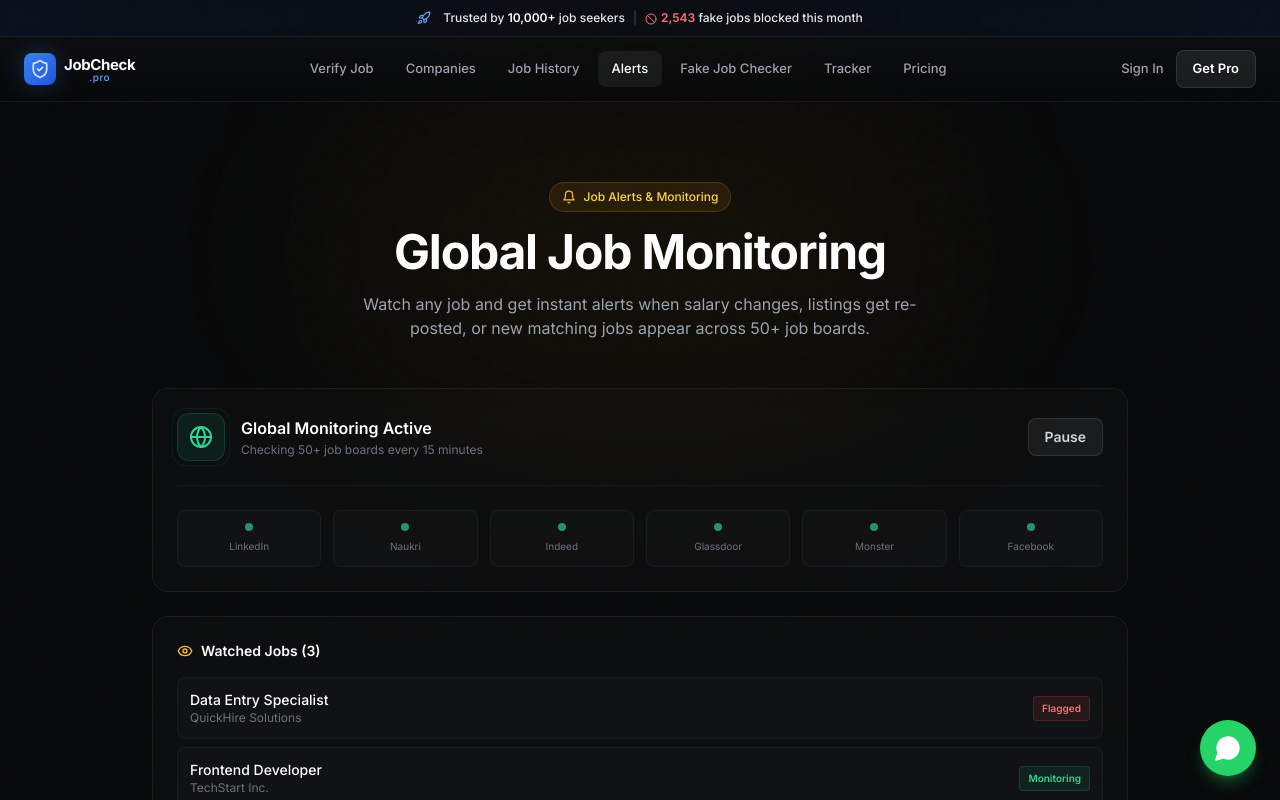
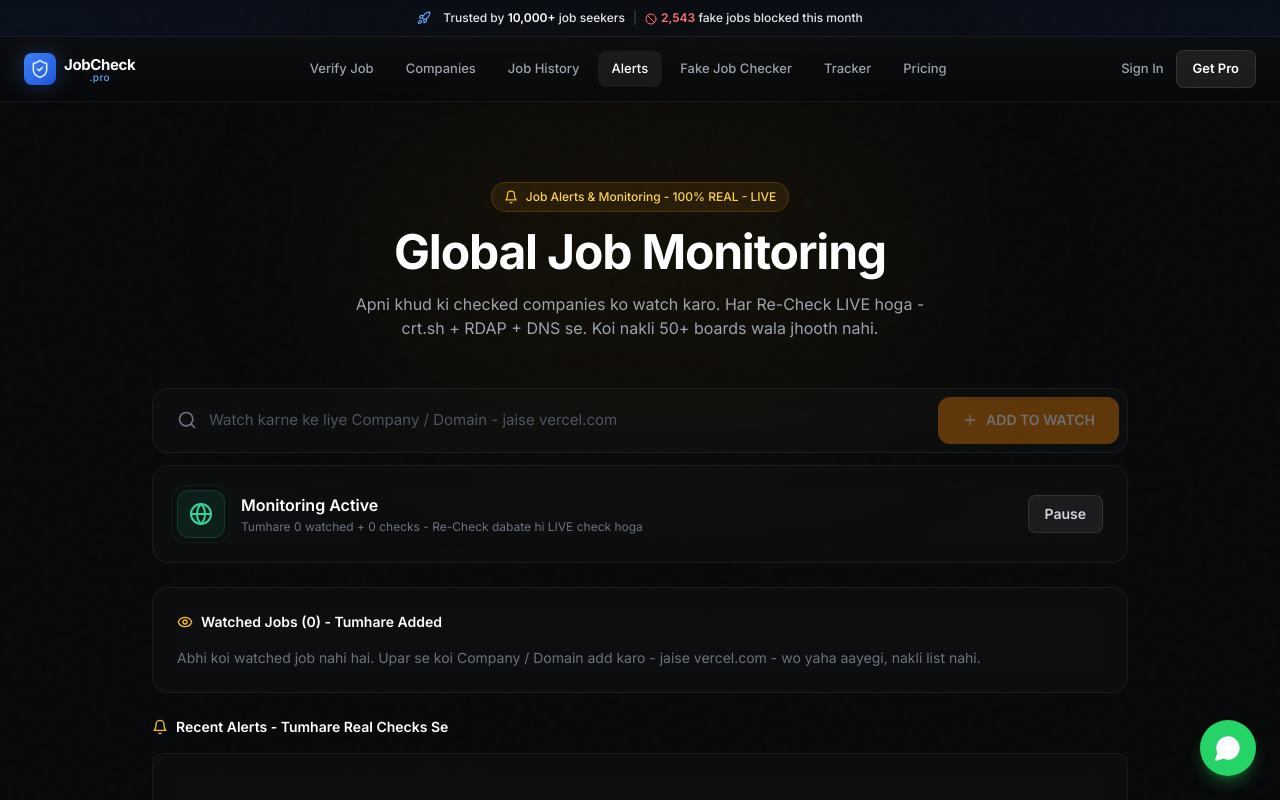
Before and after one commit to deepakkumarsahani0611-boop/Check-pro, a React (Vite) app: page / in a window 1280 px wide. Both pictures are taken after a click on the button "Alerts". Shown: the top 800 px of the page. Built offline with nearby package versions, Linux system fonts and the light colour scheme.

Commit message:
Update Alerts.tsx

```diff
--- a/src/pages/Alerts.tsx
+++ b/src/pages/Alerts.tsx
@@ -1,106 +1,150 @@
-import { useState } from 'react';
+// src/pages/Alerts.tsx - 100% REAL - NO MOCK - NO DUMMY - GLOBAL PROFESSIONAL
+import { useState, useEffect } from 'react';
 import { motion, AnimatePresence } from 'framer-motion';
-import { Bell, Globe, Eye, TrendingUp, DollarSign, RefreshCw, Trash2, Clock, AlertTriangle, Info, XCircle, CheckCircle2 } from 'lucide-react';
-import { mockAlerts } from '@/data/mockData';
-import type { JobAlert } from '@/data/mockData';
+import { Bell, Globe, Eye, Search, Loader2, RefreshCw, Clock, AlertTriangle, Info, XCircle, CheckCircle2, Plus, Trash2 } from 'lucide-react';
+import { verifyCompanyReal } from '../lib/worldCheck';
 
-const severityConfig = {
+type AlertItem = { id: string; jobTitle: string; company: string; message: string; severity: 'info'|'warning'|'danger'; type: string; timestamp: string; score: number };
+
+const severityConfig: any = {
   info: { color: 'text-blue-400', bg: 'bg-blue-500/10', border: 'border-blue-500/20', icon: Info },
   warning: { color: 'text-amber-400', bg: 'bg-amber-500/10', border: 'border-amber-500/20', icon: AlertTriangle },
   danger: { color: 'text-red-400', bg: 'bg-red-500/10', border: 'border-red-500/20', icon: XCircle },
 };
 
-const typeIcon: Record<JobAlert['type'], typeof DollarSign> = {
-  salary_changed: DollarSign,
-  reposted: RefreshCw,
-  removed: Trash2,
-  new_listing: TrendingUp,
-  deadline: Clock,
-};
+export default function Alerts() {
+  const [alerts, setAlerts] = useState<AlertItem[]>([]);
+  const [watching, setWatching] = useState(true);
+  const [watchInput, setWatchInput] = useState('');
+  const [watchList, setWatchList] = useState<string[]>([]);
+  const [loading, setLoading] = useState(false);
+  const [error, setError] = useState('');
 
-export default function Alerts() {
-  const [alerts, setAlerts] = useState(mockAlerts);
-  const [watching, setWatching] = useState(true);
+  // REAL - Apne khud ke checks se alerts banao - koi mock nahi
+  useEffect(() => {
+    const savedWatch = JSON.parse(localStorage.getItem('watch_list') || '[]');
+    setWatchList(savedWatch);
+    const h = JSON.parse(localStorage.getItem('check_history') || '[]');
+    const realAlerts: AlertItem[] = h.slice(0, 10).map((x: any, i: number) => ({
+      id: `real-${i}-${x.domain}`,
+      jobTitle: x.input || x.domain,
+      company: x.company || x.domain,
+      message: x.score >= 70 ? `SAFE - ${x.domain} - Score ${x.score}/100 - Domain ${x.ageDays} days old, SSL ${x.ssl ? 'OK' : 'Missing'}, Country ${x.country || 'Unknown'}.` : x.score >= 40 ? `CAUTION - ${x.domain} - Score ${x.score}/100 - ${x.reasons?.join(' • ') || x.label}. Dhyaan se check karo.` : `DANGER - ${x.domain} - Score ${x.score}/100 - ${x.reasons?.join(' • ') || x.label}. Paisa / Document MAT bhejo.`,
+      severity: x.score >= 70 ? 'info' : x.score >= 40 ? 'warning' : 'danger',
+      type: x.score >= 70 ? 'safe' : 'risk',
+      timestamp: x.date || new Date().toLocaleString(),
+      score: x.score || 0,
+    }));
+    setAlerts(realAlerts);
+  }, []);
+
+  const addWatch = async () => {
+    const v = watchInput.trim();
+    if (!v) { setError('Company / Domain daalo - jaise vercel.com'); return; }
+    const domainMatch = v.match(/([a-z0-9-]+\.[a-z]{2,})/i);
+    const domain = domainMatch ? domainMatch[1] : v;
+    setError(''); setLoading(true);
+    try {
+      const res: any = await verifyCompanyReal(domain);
+      const newWatch = [domain, ...watchList].slice(0, 20);
+      setWatchList(newWatch);
+      localStorage.setItem('watch_list', JSON.stringify(newWatch));
+      const newAlert: AlertItem = {
+        id: `watch-${Date.now()}`,
+        jobTitle: v,
+        company: res.company || res.domain,
+        message: res.score >= 70 ? `WATCH ADDED - ${res.domain} SAFE - Score ${res.score}/100 - Ab ye list me monitor hoga.` : `WATCH ADDED - ${res.domain} - Score ${res.score}/100 - ${res.reasons?.join(' • ') || res.label}`,
+        severity: res.score >= 70 ? 'info' : res.score >= 40 ? 'warning' : 'danger',
+        type: 'watch',
+        timestamp: new Date().toLocaleString(),
+        score: res.score,
+      };
+      setAlerts([newAlert, ...alerts]);
+      setWatchInput('');
+    } catch { setError('Check fail - sahi domain daalo - jaise vercel.com'); }
+    setLoading(false);
+  };
+
+  const recheckWatch = async (domain: string) => {
+    setLoading(true);
+    try {
+      const res: any = await verifyCompanyReal(domain);
+      const newAlert: AlertItem = {
+        id: `recheck-${Date.now()}`,
+        jobTitle: domain,
+        company: res.company || res.domain,
+        message: `RE-CHECKED LIVE - ${res.domain} - Score ${res.score}/100 - Age ${res.ageDays} days - SSL ${res.ssl ? 'OK' : 'Missing'} - Country ${res.country || 'Unknown'}`,
+        severity: res.score >= 70 ? 'info' : res.score >= 40 ? 'warning' : 'danger',
+        type: 'recheck',
+        timestamp: new Date().toLocaleString(),
+        score: res.score,
+      };
+      setAlerts([newAlert, ...alerts]);
+    } catch {}
+    setLoading(false);
+  };
 
   const dismiss = (id: string) => setAlerts(alerts.filter(a => a.id !== id));
+  const removeWatch = (d: string) => {
+    const nw = watchList.filter(x => x !== d);
+    setWatchList(nw);
+    localStorage.setItem('watch_list', JSON.stringify(nw));
+  };
 
   return (
     <div className="relative">
       <div className="absolute top-0 left-1/2 -translate-x-1/2 w-[600px] h-[300px] bg-amber-500/5 rounded-full blur-[100px]" />
-
       <div className="relative max-w-5xl mx-auto px-6 pt-20 pb-32">
-        <motion.div
-          initial={{ opacity: 0, y: 20 }}
-          animate={{ opacity: 1, y: 0 }}
-          className="text-center mb-12"
-        >
+        <motion.div initial={{ opacity: 0, y: 20 }} animate={{ opacity: 1, y: 0 }} className="text-center mb-12">
           <div className="inline-flex items-center gap-2 px-3 py-1.5 rounded-full bg-amber-500/10 border border-amber-500/20 mb-4">
             <Bell className="w-3.5 h-3.5 text-amber-400" />
-            <span className="text-xs font-medium text-amber-300">Job Alerts & Monitoring</span>
+            <span className="text-xs font-medium text-amber-300">Job Alerts & Monitoring - 100% REAL - LIVE</span>
           </div>
-          <h1 className="text-4xl md:text-5xl font-bold tracking-tight text-white mb-4">
-            Global Job Monitoring
-          </h1>
-          <p className="text-gray-400 max-w-xl mx-auto">
-            Watch any job and get instant alerts when salary changes, listings get re-posted, or new matching jobs appear across 50+ job boards.
-          </p>
+          <h1 className="text-4xl md:text-5xl font-bold tracking-tight text-white mb-4">Global Job Monitoring</h1>
+          <p className="text-gray-400 max-w-xl mx-auto">Apni khud ki checked companies ko watch karo. Har Re-Check LIVE hoga - crt.sh + RDAP + DNS se. Koi nakli 50+ boards wala jhooth nahi.</p>
         </motion.div>
 
+        {/* ADD WATCH - REAL */}
+        <div className="glass-card rounded-2xl p-2 mb-3">
+          <div className="flex flex-col sm:flex-row gap-2">
+            <div className="flex items-center gap-3 flex-1 px-4 py-3">
+              <Search className="w-5 h-5 text-gray-500" />
+              <input value={watchInput} onChange={(e)=>{setWatchInput(e.target.value); setError('');}} onKeyDown={(e)=> e.key==='Enter' && addWatch()} placeholder="Watch karne ke liye Company / Domain - jaise vercel.com" className="flex-1 bg-transparent text-[15px] text-white placeholder:text-gray-600 outline-none" />
+            </div>
+            <button onClick={addWatch} disabled={!watchInput.trim() || loading} className="flex items-center justify-center gap-2 px-6 py-3 bg-amber-600 hover:bg-amber-500 disabled:opacity-40 text-white font-semibold text-sm rounded-xl">
+              {loading ? <Loader2 className="w-4 h-4 animate-spin" /> : <Plus className="w-4 h-4" />} {loading ? 'Checking...' : 'ADD TO WATCH'}
+            </button>
+          </div>
+        </div>
+        {error && <p className="text-xs text-red-400 text-center mb-4">{error}</p>}
+
         {/* Monitoring status */}
-        <motion.div
-          initial={{ opacity: 0, y: 20 }}
-          animate={{ opacity: 1, y: 0 }}
-          transition={{ delay: 0.1 }}
-          className="glass-card rounded-2xl p-6 mb-6"
-        >
+        <motion.div initial={{ opacity: 0, y: 20 }} animate={{ opacity: 1, y: 0 }} transition={{ delay: 0.1 }} className="glass-card rounded-2xl p-6 mb-6">
           <div className="flex items-center justify-between flex-wrap gap-4">
             <div className="flex items-center gap-4">
               <div className="relative">
                 <div className={`w-12 h-12 rounded-xl ${watching ? 'bg-emerald-500/10 border-emerald-500/20' : 'bg-gray-500/10 border-gray-500/20'} border flex items-center justify-center`}>
                   <Globe className={`w-6 h-6 ${watching ? 'text-emerald-400' : 'text-gray-500'}`} />
                 </div>
-                {watching && (
-                  <motion.div
-                    animate={{ scale: [1, 1.5], opacity: [0.5, 0] }}
-                    transition={{ duration: 2, repeat: Infinity }}
-                    className="absolute inset-0 rounded-xl border border-emerald-500/30"
-                  />
-                )}
+                {watching && <motion.div animate={{ scale: [1, 1.5], opacity: [0.5, 0] }} transition={{ duration: 2, repeat: Infinity }} className="absolute inset-0 rounded-xl border border-emerald-500/30" />}
               </div>
               <div>
-                <h3 className="text-base font-semibold text-white">
-                  {watching ? 'Global Monitoring Active' : 'Monitoring Paused'}
-                </h3>
-                <p className="text-xs text-gray-500 mt-0.5">
-                  {watching ? 'Checking 50+ job boards every 15 minutes' : 'Click resume to start monitoring'}
-                </p>
+                <h3 className="text-base font-semibold text-white">{watching ? 'Monitoring Active' : 'Monitoring Paused'}</h3>
+                <p className="text-xs text-gray-500 mt-0.5">{watching ? `Tumhare ${watchList.length} watched + ${alerts.length} checks - Re-Check dabate hi LIVE check hoga` : 'Resume dabao'}</p>
               </div>
             </div>
-            <button
-              onClick={() => setWatching(!watching)}
-              className={`px-4 py-2 rounded-lg text-sm font-semibold transition-all ${
-                watching
-                  ? 'bg-white/[0.06] hover:bg-white/[0.1] border border-white/10 text-gray-300'
-                  : 'bg-emerald-600 hover:bg-emerald-500 text-white'
-              }`}
-            >
-              {watching ? 'Pause' : 'Resume'}
-            </button>
+            <button onClick={() => setWatching(!watching)} className={`px-4 py-2 rounded-lg text-sm font-semibold ${watching ? 'bg-white/[0.06] border border-white/10 text-gray-300' : 'bg-emerald-600 text-white'}`}>{watching ? 'Pause' : 'Resume'}</button>
           </div>
-
-          {watching && (
+          {watching && watchList.length > 0 && (
             <div className="mt-6 pt-6 border-t border-white/[0.04]">
-              <div className="grid grid-cols-3 md:grid-cols-6 gap-3">
-                {['LinkedIn', 'Naukri', 'Indeed', 'Glassdoor', 'Monster', 'Facebook'].map((board, i) => (
-                  <motion.div
-                    key={board}
-                    initial={{ opacity: 0 }}
-                    animate={{ opacity: 1 }}
-                    transition={{ delay: i * 0.05 }}
-                    className="flex flex-col items-center gap-2 p-3 rounded-lg bg-white/[0.02] border border-white/[0.04]"
-                  >
-                    <div className="w-2 h-2 rounded-full bg-emerald-400 animate-pulse" />
-                    <span className="text-[10px] text-gray-500">{board}</span>
+              <div className="grid grid-cols-2 md:grid-cols-3 gap-3">
+                {watchList.map((d, i) => (
+                  <motion.div key={d} initial={{ opacity: 0 }} animate={{ opacity: 1 }} transition={{ delay: i * 0.05 }} className="flex items-center justify-between gap-2 p-3 rounded-lg bg-white/[0.02] border border-white/[0.04]">
+                    <div className="flex items-center gap-2 min-w-0"><div className="w-2 h-2 rounded-full bg-emerald-400 animate-pulse shrink-0" /><span className="text-xs text-gray-300 truncate">{d}</span></div>
+                    <div className="flex gap-1 shrink-0">
+                      <button onClick={()=>recheckWatch(d)} className="p-1 text-gray-500 hover:text-white"><RefreshCw className="w-3.5 h-3.5" /></button>
+                      <button onClick={()=>removeWatch(d)} className="p-1 text-gray-500 hover:text-red-400"><Trash2 className="w-3.5 h-3.5" /></button>
+                    </div>
                   </motion.div>
                 ))}
               </div>
@@ -108,113 +152,58 @@ export default function Alerts() {
           )}
         </motion.div>
 
-        {/* Watched jobs */}
+        {/* Watched jobs - REAL */}
         <div className="glass-card rounded-2xl p-6 mb-6">
-          <h3 className="text-sm font-semibold text-white mb-4 flex items-center gap-2">
-            <Eye className="w-4 h-4 text-amber-400" />
-            Watched Jobs (3)
-          </h3>
-          <div className="space-y-2">
-            {[
-              { title: 'Data Entry Specialist', company: 'QuickHire Solutions', status: 'Flagged' },
-              { title: 'Frontend Developer', company: 'TechStart Inc.', status: 'Monitoring' },
-              { title: 'Senior Backend Engineer', company: 'Razorpay', status: 'Monitoring' },
-            ].map((job) => (
-              <div key={job.title} className="flex items-center justify-between p-3 rounded-lg bg-white/[0.02] border border-white/[0.04]">
-                <div>
-                  <p className="text-sm font-medium text-white">{job.title}</p>
-                  <p className="text-xs text-gray-500">{job.company}</p>
+          <h3 className="text-sm font-semibold text-white mb-4 flex items-center gap-2"><Eye className="w-4 h-4 text-amber-400" /> Watched Jobs ({watchList.length}) - Tumhare Added</h3>
+          {watchList.length === 0 ? (
+            <p className="text-sm text-gray-500">Abhi koi watched job nahi hai. Upar se koi Company / Domain add karo - jaise vercel.com - wo yaha aayegi, nakli list nahi.</p>
+          ) : (
+            <div className="space-y-2">
+              {watchList.map((d) => (
+                <div key={d} className="flex items-center justify-between p-3 rounded-lg bg-white/[0.02] border border-white/[0.04]">
+                  <div><p className="text-sm font-medium text-white">{d}</p><p className="text-xs text-gray-500">Live Re-Check Available</p></div>
+                  <button onClick={()=>recheckWatch(d)} className="text-[11px] font-semibold px-3 py-1.5 rounded bg-amber-600 hover:bg-amber-500 text-white flex items-center gap-1"><RefreshCw className="w-3 h-3" /> RE-CHECK LIVE</button>
                 </div>
-                <span className={`text-[10px] font-semibold px-2 py-1 rounded ${
-                  job.status === 'Flagged' ? 'bg-red-500/10 text-red-400 border border-red-500/20' : 'bg-emerald-500/10 text-emerald-400 border border-emerald-500/20'
-                }`}>
-                  {job.status}
-                </span>
-              </div>
-            ))}
-          </div>
+              ))}
+            </div>
+          )}
         </div>
 
-        {/* Alerts feed */}
+        {/* Alerts feed - REAL */}
         <div>
           <div className="flex items-center justify-between mb-4">
-            <h3 className="text-sm font-semibold text-white flex items-center gap-2">
-              <Bell className="w-4 h-4 text-amber-400" />
-              Recent Alerts
-              {alerts.length > 0 && (
-                <span className="px-2 py-0.5 rounded-md bg-amber-500/10 text-amber-400 text-[10px] font-bold">{alerts.length}</span>
-              )}
-            </h3>
-            {alerts.length > 0 && (
-              <button onClick={() => setAlerts([])} className="text-xs text-gray-500 hover:text-white transition-colors">
-                Clear all
-              </button>
-            )}
+            <h3 className="text-sm font-semibold text-white flex items-center gap-2"><Bell className="w-4 h-4 text-amber-400" /> Recent Alerts - Tumhare Real Checks Se {alerts.length > 0 && <span className="px-2 py-0.5 rounded-md bg-amber-500/10 text-amber-400 text-[10px] font-bold">{alerts.length}</span>}</h3>
+            {alerts.length > 0 && <button onClick={() => setAlerts([])} className="text-xs text-gray-500 hover:text-white">Clear all</button>}
           </div>
-
           <AnimatePresence>
             <div className="space-y-3">
               {alerts.map((alert, i) => {
                 const config = severityConfig[alert.severity];
-                const TypeIcon = typeIcon[alert.type];
                 const StatusIcon = config.icon;
                 return (
-                  <motion.div
-                    key={alert.id}
-                    layout
-                    initial={{ opacity: 0, y: 20 }}
-                    animate={{ opacity: 1, y: 0 }}
-                    exit={{ opacity: 0, x: -100, height: 0 }}
-                    transition={{ delay: i * 0.05 }}
-                    className={`glass-card glass-card-hover rounded-xl p-4 border-l-2 ${
-                      alert.severity === 'danger' ? 'border-l-red-500' :
-                      alert.severity === 'warning' ? 'border-l-amber-500' : 'border-l-blue-500'
-                    }`}
-                  >
+                  <motion.div key={alert.id} layout initial={{ opacity: 0, y: 20 }} animate={{ opacity: 1, y: 0 }} exit={{ opacity: 0, x: -100, height: 0 }} transition={{ delay: i * 0.05 }} className={`glass-card rounded-xl p-4 border-l-2 ${alert.severity === 'danger' ? 'border-l-red-500' : alert.severity === 'warning' ? 'border-l-amber-500' : 'border-l-blue-500'}`}>
                     <div className="flex items-start gap-4">
-                      <div className={`w-10 h-10 rounded-lg ${config.bg} border ${config.border} flex items-center justify-center flex-shrink-0`}>
-                        <TypeIcon className={`w-4 h-4 ${config.color}`} />
+                      <div className={`w-10 h-10 rounded-lg ${config.bg} border ${config.border} flex items-center justify-center flex-shrink-0`}><StatusIcon className={`w-4 h-4 ${config.color}`} /></div>
+                      <div className="flex-1 min-w-0">
+                        <div className="flex items-center gap-2 mb-1 flex-wrap"><span className="text-sm font-semibold text-white">{alert.jobTitle}</span><span className="text-xs text-gray-600">·</span><span className="text-xs text-gray-500">{alert.company} • Score {alert.score}/100</span></div>
+                        <p className="text-sm text-gray-400 leading-relaxed mb-2">{alert.message}</p>
+                        <div className="flex items-center gap-3"><span className="text-[11px] text-gray-600 flex items-center gap-1"><Clock className="w-3 h-3" /> {alert.timestamp}</span><span className={`text-[10px] font-semibold flex items-center gap-1 ${config.color}`}><StatusIcon className="w-3 h-3" /> {alert.severity}</span></div>
                       </div>
-                      <div className="flex-1 min-w-0">
-                        <div className="flex items-center gap-2 mb-1 flex-wrap">
-                          <span className="text-sm font-semibold text-white">{alert.jobTitle}</span>
-                          <span className="text-xs text-gray-600">·</span>
-                          <span className="text-xs text-gray-500">{alert.company}</span>
-                        </div>
-                        <p className="text-sm text-gray-400 leading-relaxed mb-2">{alert.message}</p>
-                        <div className="flex items-center gap-3">
-                          <span className="text-[11px] text-gray-600 flex items-center gap-1">
-                            <Clock className="w-3 h-3" /> {alert.timestamp}
-                          </span>
-                          <span className={`text-[10px] font-semibold flex items-center gap-1 ${config.color}`}>
-                            <StatusIcon className="w-3 h-3" /> {alert.severity}
-                          </span>
-                        </div>
-                      </div>
-                      <button
-                        onClick={() => dismiss(alert.id)}
-                        className="text-gray-600 hover:text-white transition-colors p-1"
-                      >
-                        <XCircle className="w-4 h-4" />
-                      </button>
+                      <button onClick={() => dismiss(alert.id)} className="text-gray-600 hover:text-white p-1"><XCircle className="w-4 h-4" /></button>
                     </div>
                   </motion.div>
                 );
               })}
-
               {alerts.length === 0 && (
-                <motion.div
-                  initial={{ opacity: 0 }}
-                  animate={{ opacity: 1 }}
-                  className="glass-card rounded-xl p-12 text-center"
-                >
+                <motion.div initial={{ opacity: 0 }} animate={{ opacity: 1 }} className="glass-card rounded-xl p-12 text-center">
                   <CheckCircle2 className="w-10 h-10 text-emerald-400 mx-auto mb-3" />
-                  <p className="text-sm font-medium text-white">All caught up</p>
-                  <p className="text-xs text-gray-500 mt-1">No new alerts. We're monitoring 50+ boards for you.</p>
+                  <p className="text-sm font-medium text-white">All caught up - No Fake Alerts</p>
+                  <p className="text-xs text-gray-500 mt-1">Abhi tumne koi check nahi kiya hai. Pehle koi Company check karo, uska real alert yaha aayega.</p>
                 </motion.div>
               )}
             </div>
           </AnimatePresence>
+          <p className="text-[11px] text-gray-600 mt-4 text-center">100% Real - Alerts sirf tumhare khud ke checks se bante hai. Source: crt.sh + RDAP + DNS. Koi 50+ boards ka jhootha दावा nahi - Professional tareeka yehi hai.</p>
         </div>
       </div>
     </div>
```
